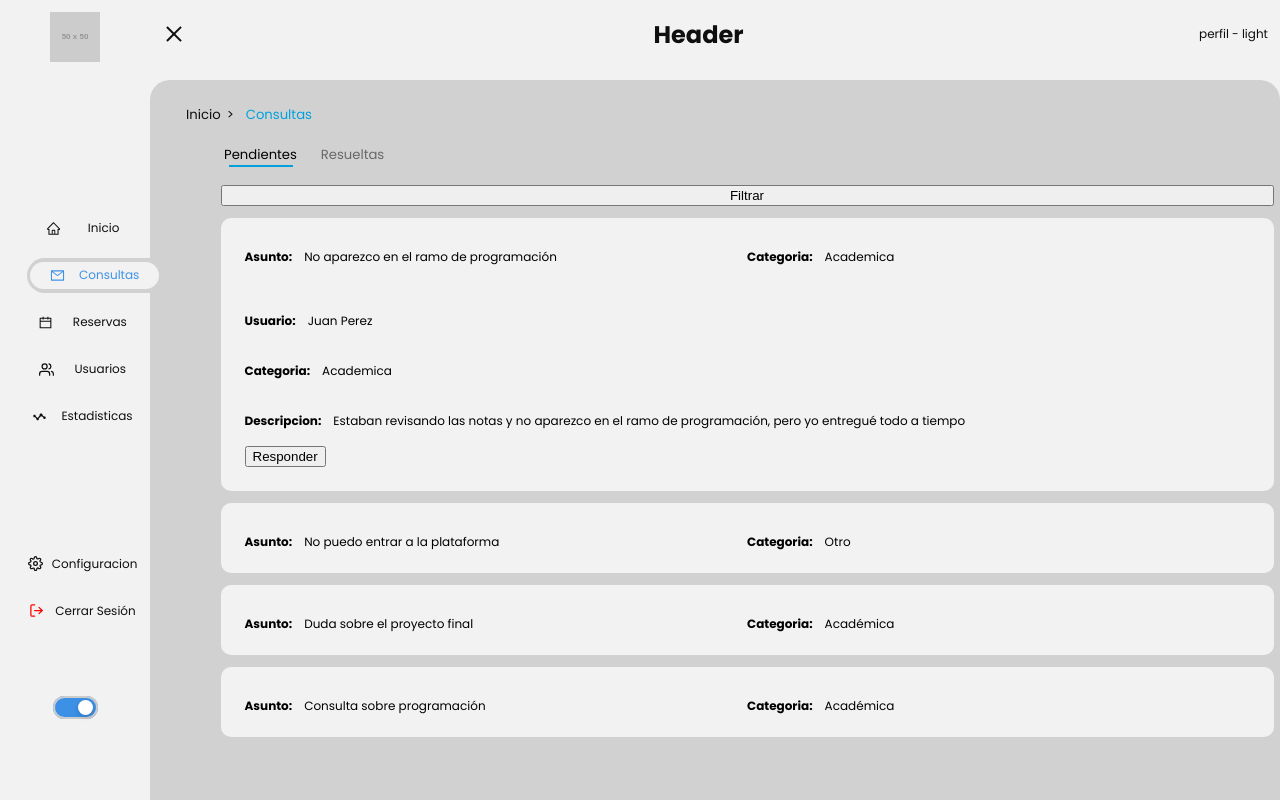
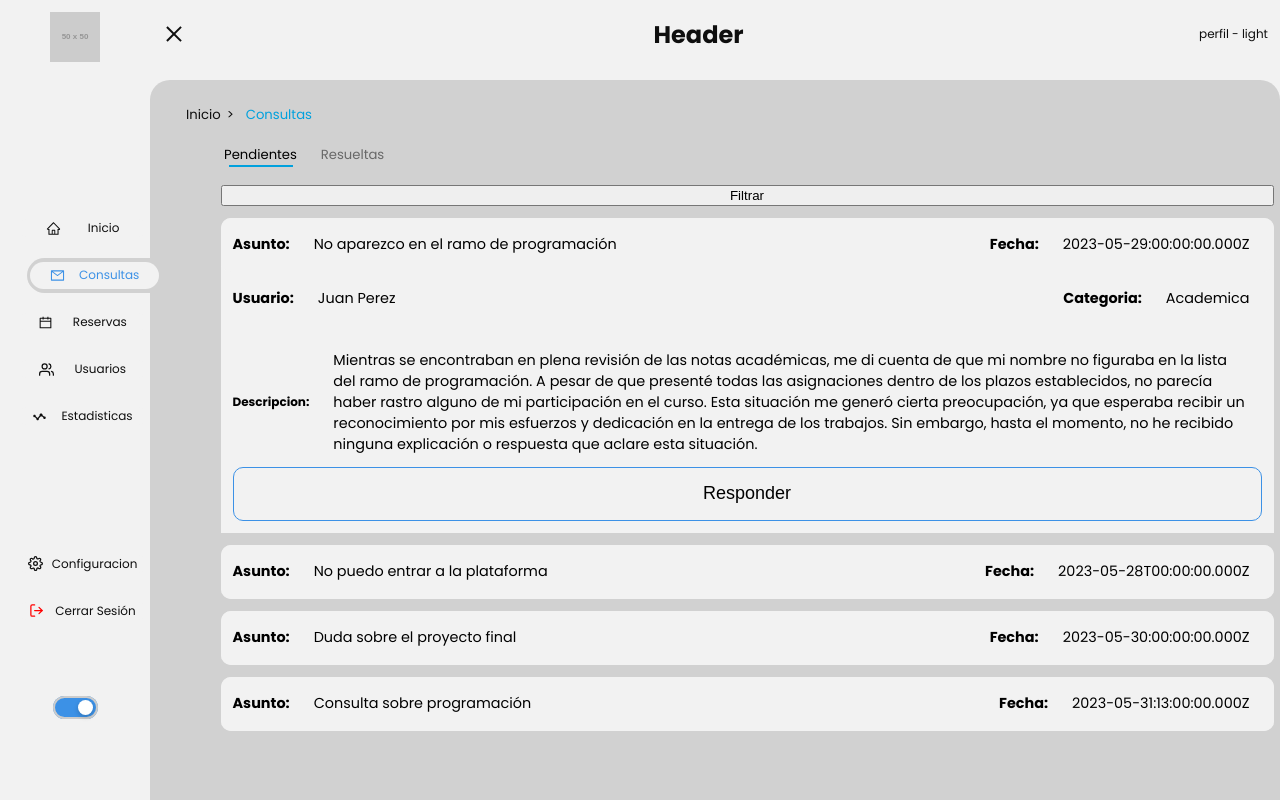
Before and after one commit to F4bian-pacheco/app-gestion-consultas, a Next.js app: page /dashboard/consultas in a window 1280 px wide. Both pictures are taken after a click on the element 747 px from the left and 256 px from the top of the page. Built offline with nearby package versions, Linux system fonts and the light colour scheme.

Commit message:
refactor: cambie la maquetacion de la consulta otra vez

```diff
--- a/components/Consultas/Consulta.tsx
+++ b/components/Consultas/Consulta.tsx
@@ -12,32 +12,20 @@ interface ConsultaContainerProps {
 }
 
 const ConsultaContainer = styled.div<ConsultaContainerProps>`
+/*? aca tengo que cambiar si hago un diseño responsivo */
   width: 100%;
-  height: ${({ open }) => open ? 'auto' : '70px'};
+  height: ${({ open }) => open ? 'auto' : '54px'};
+  border-radius: 10px;
   background-color: #f2f2f2;
-  border-radius: 10px;
   display: flex;
   flex-direction: column;
-  /* align-items: ${({ open }) => open ? 'flex-start' : 'center'}; */
-  align-items: flex-start;
-  justify-content: space-between;
-  padding: 1rem;
-  /* transition: all 0.3s ease-in-out; */
+  align-items: center;
+  justify-content: center;
+  /* transition: height 1s ease-in; */
 `
 
-const BotonDropdown = styled.button`
-  width: 6rem;
-  height: 3.5rem;
-  border-radius: 50%;
-  background-color: #d1d1d1;
-  border: none;
-  outline: none;
-  cursor: pointer;
-  display: grid;
-  place-items: center;
-`
-
-const ConsultaHeader = styled.div`
+const ConsultaInline = styled.div`
+  /* width: 1053px; */
   width: 100%;
   height: 54px;
   background-color: #f2f2f2;
@@ -46,20 +34,35 @@ const ConsultaHeader = styled.div`
   align-items: center;
   justify-content: space-between;
   padding: 1rem;
+  font-size: 1.2rem;
+
+  &:first-child {
+    border-radius: 10px;
+    cursor: pointer;
+
+    &:hover {
+      background-color: rgba(60, 145, 230, 0.5);
+    }
+  }
+
 `
-const ConsultaBody = styled.div`
+const ConsultaBlock = styled.div`
   width: 100%;
   height: 100%;
   background-color: #f2f2f2;
   display: flex;
   flex-direction: column;
   align-items: flex-start;
-  justify-content: space-between;
+  justify-content: space-evenly;
   padding: 1rem;
 `
 
-const ConsultaInfoContainer = styled.div`
-  width: 100%;
+interface ConsultaInfoContainerProps {
+  width?: string
+}
+
+const ConsultaInfoContainer = styled.div<ConsultaInfoContainerProps>`
+  /* width: ${({ width }) => width ? width : '100%'}; */
   height: 100%;
   display: flex;
   flex-direction: row;
@@ -72,50 +75,99 @@ interface ConsultaDataI {
   apellido: string
 }
 
-function Consultainfo({ titulo, data }: { titulo: string, data: string | ConsultaDataI }) {
+const ConsultaData = styled.p`
+  margin: 0;
+  padding: 1rem;
+  font-size: 1.2rem;
+  font-weight: 500;
+  border-radius: 10px;
+`
+
+const ConsultaDataHeader = styled(ConsultaData)`
+  background-color: inherit;
+`
+
+const BotonResponder = styled.button`
+  width: 100%;
+  height: 54px;
+  outline: none;
+  align-self: center;
+  border-radius: 10px;
+  background-color: #f2f2f2;
+  display: flex;
+  flex-direction: row;
+  align-items: center;
+  justify-content: center;
+  padding: 1rem;
+  cursor: pointer;
+  border: 1px solid #3C91E6;
+  transition: all 0.3s;
+  font-size: 1.5rem;
+
+  &:hover {
+    background-color: rgba(60, 145, 230, 0.5);
+    border: none
+  }
+`
+
+function ConsultaInfoBody({ titulo, data, width }: { titulo: string, data: string | ConsultaDataI, width?: string }) {
   return (
-    <ConsultaInfoContainer>
+    <ConsultaInfoContainer width={width}>
       <h4>{titulo}: </h4>
       {typeof data === 'object' ? (
-        <p>{data.nombre} {data.apellido}</p>
+        // si es usuario crear un link a la pagina de ese usuario
+        <ConsultaData>{data.nombre} {data.apellido}</ConsultaData>
       ) : (
-        <p>{data}</p>
+        <ConsultaData>{data}</ConsultaData>
       )}
     </ConsultaInfoContainer>
   )
 }
 
+function ConsultaInfoHeader({ titulo, data, width }: { titulo: string, data: string, width?: string }) {
+  return (
+    <ConsultaInfoContainer width={width}>
+      <h4>{titulo}: </h4>
+      <ConsultaDataHeader>{data}</ConsultaDataHeader>
+    </ConsultaInfoContainer>
+  )
+}
 
 
 function Consulta({ consulta }: { consulta: ConsultaI }) {
 
-  const buton_icons = {
-    "v": <AiFillCaretDown size={18} />,
-    "x": <AiFillCaretUp size={18} />
-  }
-
   const [open, setOpen] = useState(false)
-  const [buttonIcon, setbuttonIcon] = useState('v')
+  const [responder, setResponder] = useState(false)
 
   const toggleOpen = () => {
     setOpen(!open)
-    setbuttonIcon(open ? 'v' : 'x')
+  }
+
+  const toggleResponder = () => {
+    setResponder(!responder)
+  }
+
+  const changeResponderPage = () => {
+    //? acá tengo que cambiar de pagina a consultas/responder/:id
   }
 
   return (
     <ConsultaContainer open={open}>
-      <ConsultaHeader onClick={toggleOpen}>
-        <Consultainfo titulo='Asunto' data={consulta.asunto} />
-        <Consultainfo titulo='Categoria' data={consulta.tipo_consulta} />
-        {/* <BotonDropdown onClick={toggleOpen}>{buton_icons[buttonIcon]}</BotonDropdown> */}
-      </ConsultaHeader>
+      <ConsultaInline onClick={toggleOpen}>
+        <ConsultaInfoHeader titulo='Asunto' data={consulta.asunto} width='380px' />
+        <ConsultaInfoHeader titulo='Fecha' data={consulta.fecha_creacion} width='200px' />
+      </ConsultaInline>
       {open && (
-        <ConsultaBody>
-          <Consultainfo titulo='Usuario' data={{ nombre: consulta.usuario?.nombre, apellido: consulta.usuario?.apellido }} />
-          <Consultainfo titulo='Categoria' data={consulta.tipo_consulta} />
-          <Consultainfo titulo='Descripcion' data={consulta.descripcion} />
-          <button>Responder</button>
-        </ConsultaBody>
+        <>
+          <ConsultaInline>
+            <ConsultaInfoBody titulo='Usuario' data={{ nombre: consulta.usuario?.nombre, apellido: consulta.usuario?.apellido }} />
+            <ConsultaInfoBody titulo='Categoria' data={consulta.tipo_consulta} />
+          </ConsultaInline>
+          <ConsultaBlock>
+            <ConsultaInfoBody titulo='Descripcion' data={consulta.descripcion} />
+            <BotonResponder onClick={changeResponderPage}>Responder</BotonResponder>
+          </ConsultaBlock></>
+
       )}
     </ConsultaContainer>
   )
--- a/libs/services.ts
+++ b/libs/services.ts
@@ -12,6 +12,7 @@ interface Usuario {
 export interface ConsultaI {
   id: number;
   fecha_atencion: string | null;
+  fecha_creacion: string;
   respondida: boolean;
   tipo_consulta: string;
   asunto: string;
@@ -34,10 +35,11 @@ export const consultas: ConsultaI[] = [
   {
     id: 1,
     fecha_atencion: null,
+    fecha_creacion: "2023-05-29:00:00:00.000Z",
     respondida: false,
     tipo_consulta: 'Academica',
     asunto: 'No aparezco en el ramo de programación',
-    descripcion: 'Estaban revisando las notas y no aparezco en el ramo de programación, pero yo entregué todo a tiempo',
+    descripcion: 'Mientras se encontraban en plena revisión de las notas académicas, me di cuenta de que mi nombre no figuraba en la lista del ramo de programación. A pesar de que presenté todas las asignaciones dentro de los plazos establecidos, no parecía haber rastro alguno de mi participación en el curso. Esta situación me generó cierta preocupación, ya que esperaba recibir un reconocimiento por mis esfuerzos y dedicación en la entrega de los trabajos. Sin embargo, hasta el momento, no he recibido ninguna explicación o respuesta que aclare esta situación.',
     usuario: {
       id: 1,
       nombre: 'Juan',
@@ -52,6 +54,7 @@ export const consultas: ConsultaI[] = [
   {
     id: 2,
     fecha_atencion: '2023-05-29T00:00:00.000Z',
+    fecha_creacion: '2023-05-28T00:00:00.000Z',
     respondida: true,
     tipo_consulta: 'Otro',
     asunto: 'No puedo entrar a la plataforma',
@@ -70,6 +73,7 @@ export const consultas: ConsultaI[] = [
   {
     id: 3,
     fecha_atencion: "2023-06-03",
+    fecha_creacion: "2023-05-30:00:00:00.000Z",
     respondida: true,
     tipo_consulta: "Académica",
     asunto: "Duda sobre el proyecto final",
@@ -88,6 +92,7 @@ export const consultas: ConsultaI[] = [
   {
     id: 4,
     fecha_atencion: "2023-06-01",
+    fecha_creacion: "2023-05-31:13:00:00.000Z",
     respondida: true,
     tipo_consulta: "Académica",
     asunto: "Consulta sobre programación",
```
